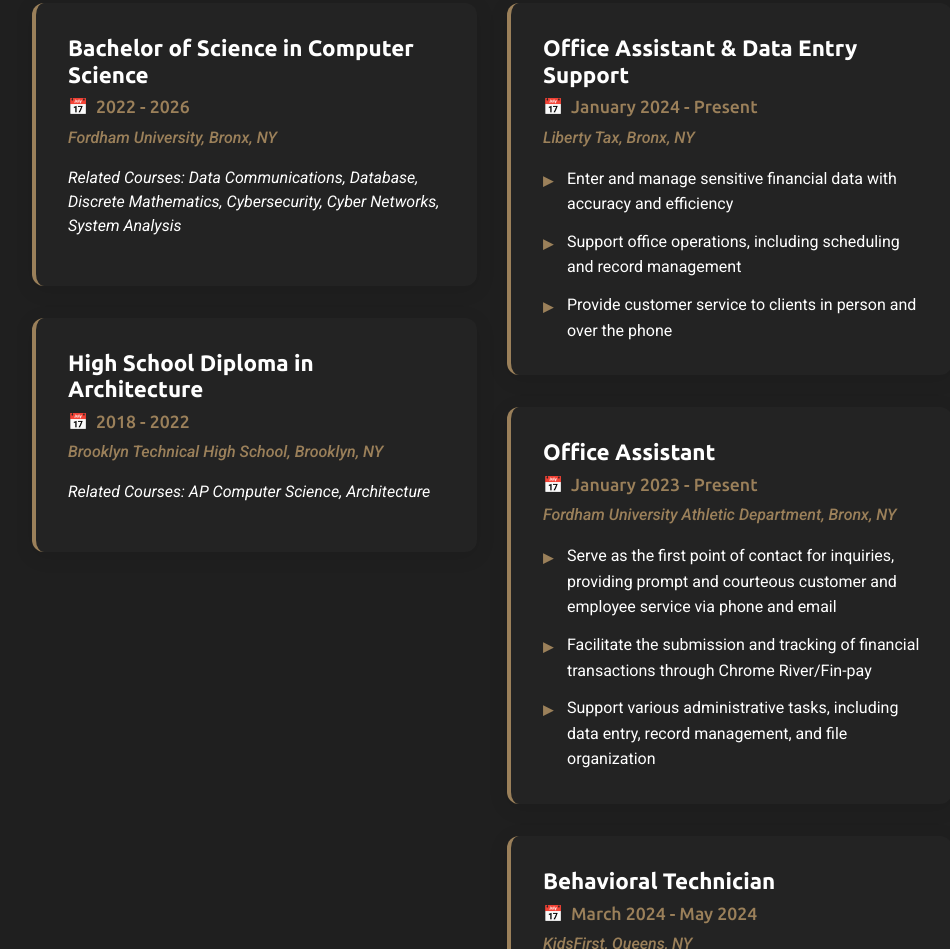
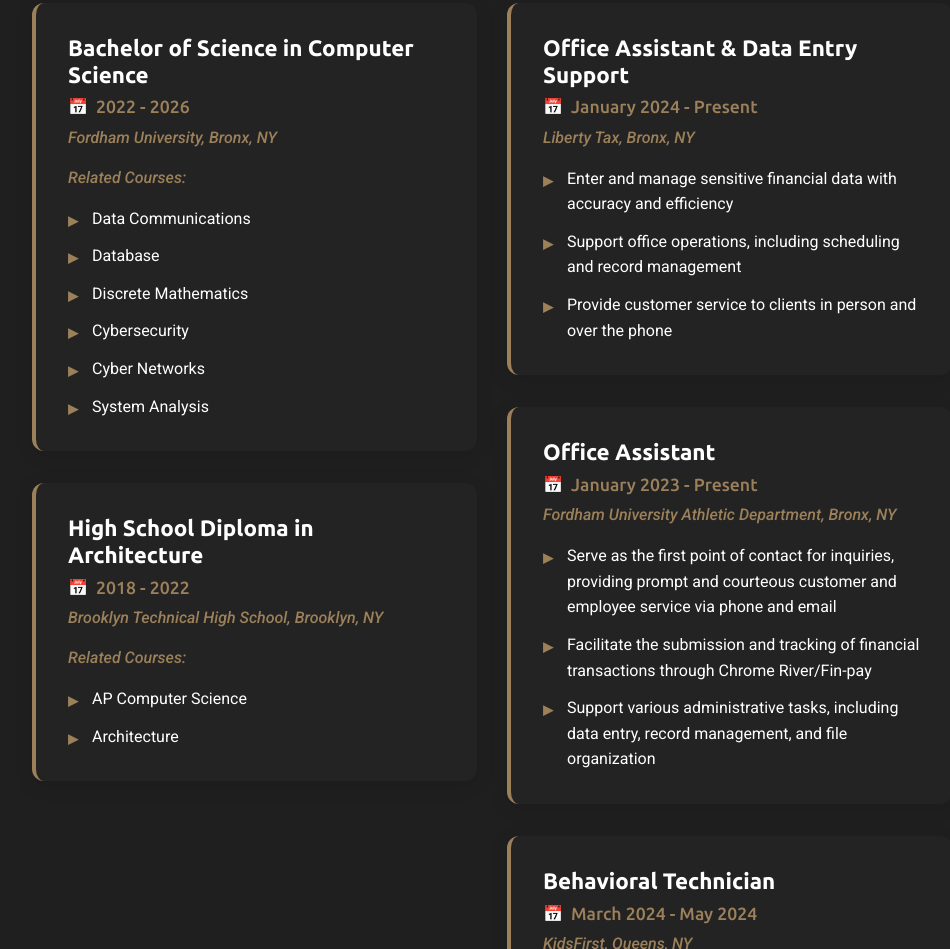
Before and after one commit to fkhan67/fardin-portfolio, a plain HTML site: page index.html in a window 1280 px wide. Shown: the part 2883-3832 px from the top of the page, without its empty margins (313-1263 px from the left). Drawn offline with nearby package versions, Linux system fonts and the light colour scheme; a script that the page names is missing.

Commit message:
Update Education section styling to match Professional Experience with white heading and bullet points

```diff
--- a/index.html
+++ b/index.html
@@ -327,18 +327,30 @@
 
         <div class="row">
           <div class="col-lg-6">
-            <h3 class="resume-title" style="color: #9b805a; font-size: 2rem; font-weight: 700;">Education</h3>
+            <h3 class="resume-title">Education</h3>
             <div class="resume-item">
               <h4>Bachelor of Science in Computer Science</h4>
               <h5>2022 - 2026</h5>
               <p><em>Fordham University, Bronx, NY</em></p>
-              <p>Related Courses: Data Communications, Database, Discrete Mathematics, Cybersecurity, Cyber Networks, System Analysis</p>
+              <p><em>Related Courses:</em></p>
+              <ul>
+                <li>Data Communications</li>
+                <li>Database</li>
+                <li>Discrete Mathematics</li>
+                <li>Cybersecurity</li>
+                <li>Cyber Networks</li>
+                <li>System Analysis</li>
+              </ul>
             </div>
             <div class="resume-item">
               <h4>High School Diploma in Architecture</h4>
               <h5>2018 - 2022</h5>
               <p><em>Brooklyn Technical High School, Brooklyn, NY</em></p>
-              <p>Related Courses: AP Computer Science, Architecture</p>
+              <p><em>Related Courses:</em></p>
+              <ul>
+                <li>AP Computer Science</li>
+                <li>Architecture</li>
+              </ul>
             </div>
           </div>
 
```
